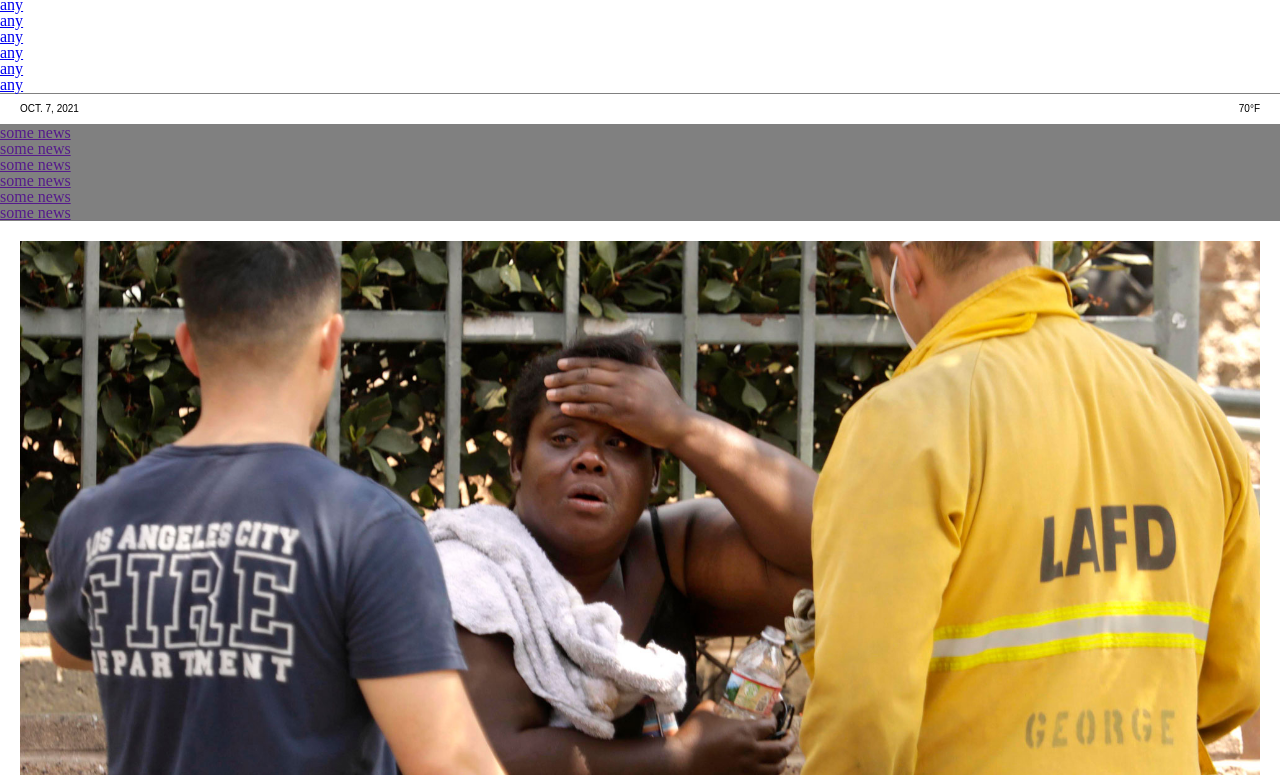
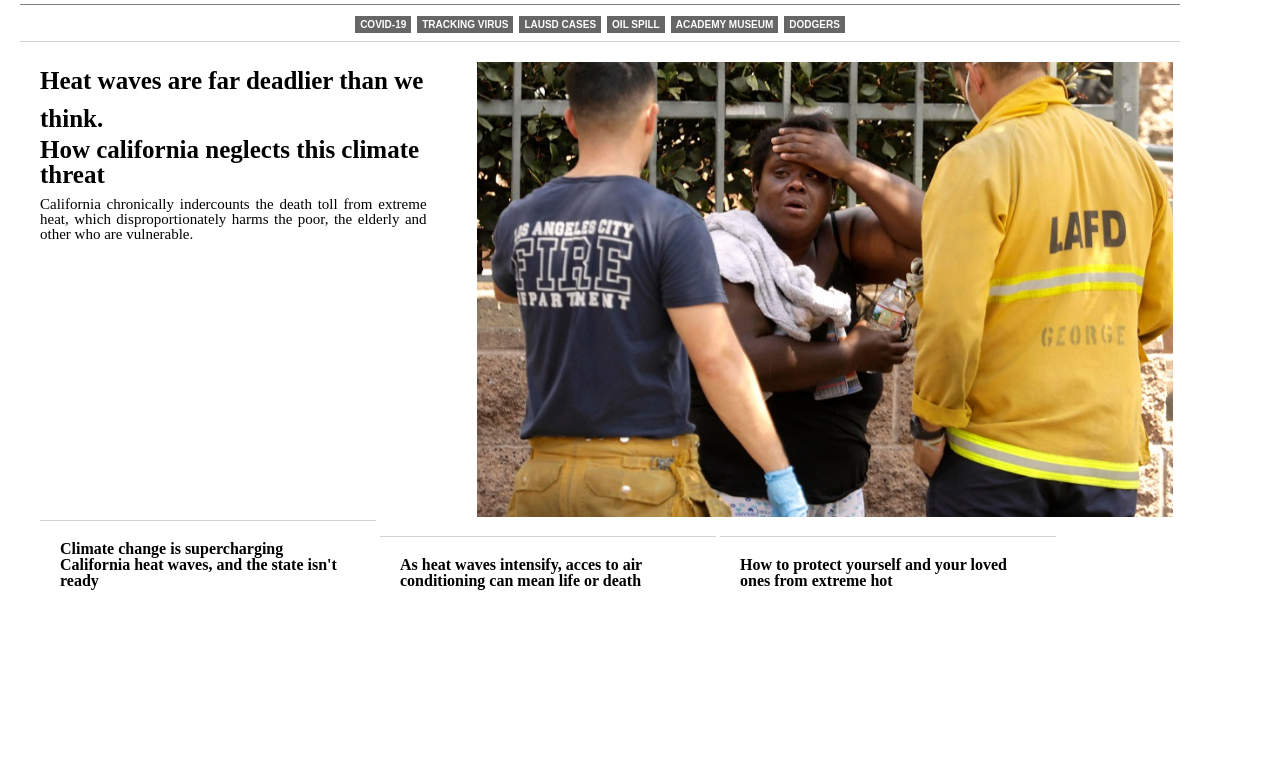
Before and after one commit to JamirMansilla/dosko-g-basd-2021-class-3, a plain HTML site: page latimes proyect/latimes.html in a window 1280 px wide. Shown: the part 81-856 px from the top of the page. After the commit the page ends 800 px from the top, so only its background shows below. Drawn offline with Linux system fonts and the light colour scheme.

Commit message:
html layout architecture 720 a 1199 with some styles

```diff
--- a/latimes proyect/css_stylesheets/styles720.css
+++ b/latimes proyect/css_stylesheets/styles720.css
@@ -1,7 +1,7 @@
 body{
     position: static;
     display: block;
-    background-color: blanchedalmond;
+    background-color: #fff;
     font-family: 'Times New Roman', Times, serif;
     font-size: 16px;
 
@@ -12,17 +12,36 @@ header{
     top: 0;
     background-color: #fff;
     font-size: 1em;
+    padding: 0px 20px;
 }
 header{
     display: flex;
     flex-direction: row;
     justify-content: space-between;
+    flex-wrap: nowrap;
+    border-bottom: gray thin solid;
 }
 header h1{
     font-family:'Times New Roman', 'serif';
     font-weight: bold;
     text-transform: capitalize;
     font-size: 2em;
+
+}
+.logoLAT{
+    display: block;
+    width:auto;
+    height: auto;
+}
+.loginIcon{
+    display: block;
+    width:auto;
+    height: auto;
+}
+.searchIcon{
+    display: block;
+    width:auto;
+    height: auto;
 }
 .dailyTime{
     display: flex;
@@ -53,18 +72,50 @@ article{
     background-color: #fff;
 
 }
-article .imageHeat{
+article .imageHeat1{
     display: block;
-    width: 100%;
+    min-width: 100%;
     height: auto;
 }
+.mainArticle h1{
+    font-size: 25px;
+    font-weight: 900;
+    color: #000;
+    text-align: left;
+    line-height: 1.5;
+    }
 
+.mainArticle .h2{
+    font-size: 25px;
+    font-weight: 900;
+    color: #000;
+    text-align: left;
+   margin-bottom: 10px;
+}
+.mainArticle{
+    font-size: 15px;
+    color: lightslategrey;
+    text-align: justify;
+    margin-bottom: 20px;
+}
 
-.newsLinks{
+.bottomBar li{
     background-color: #fff;
     height: 50px;
     padding: 20px;
     border-top: lightgray thin solid;
+
+}
+.bottomBar a{
+    color: #000;
+    list-style: none;
+    text-decoration: none;
+    font-weight: bold;
+}
+
+.bottomBar{
+    display:flex;
+
 }
 footer{
     background-color: black;
@@ -74,11 +125,20 @@ footer{
 }
 /* all the hidden elements below 720px*/
 
-@media screen and (max-width: 720px) {
+@media screen and (max-width: 719px) {
+    #sectionBurger{
+        display: none;
+    }
         .headerBurger ul{
         display: none;
     }
     .navBar{
+        display: none;
+    }
+    article .imageHeat2 {
+        display: none;
+    }
+    article .imageHeat3{
         display: none;
     }
     #hiddenNew{
--- a/latimes proyect/css_stylesheets/styles720to1199.css
+++ b/latimes proyect/css_stylesheets/styles720to1199.css
@@ -0,0 +1,81 @@
+@media only screen and (min-width: 720px) {
+    #daBurger{
+        display: none;
+    }
+    .headerBurger ul{
+        display: none;
+    }
+    .asideBar{
+        display: none;
+    }
+    article .imageHeat1 {
+        display: none;
+    }
+    article .imageHeat3{
+        display: none;
+    }
+    body{
+        padding: 0 100px 0 20px;
+    }
+
+
+    .navBar{
+        background-color: #fff;
+        border-bottom: lightgray thin solid;
+        padding: 10px 0px;
+    }
+    .navBar ul{
+        display: flex;
+        flex-direction: row;
+        justify-content: center;
+
+    }
+    .navBar a{
+        color: #fff;
+        font-size: 10px;
+        font-family: Arial, Helvetica, sans-serif;
+        background-color: #666;
+        padding: 3px 5px;
+        margin: 0px 3px;
+        text-decoration: none;
+        text-transform: uppercase;
+        font-weight: bolder;
+    }
+
+    article .imageHeat2{
+        display: inline-block;
+        width: 95%;
+        height: auto;
+        padding-left: 50px;
+    }
+
+    article{
+        display: flex;
+        flex-direction: row-reverse;
+        flex-wrap: nowrap;
+
+
+    }
+    article .mainArticle{
+        color: #000;
+        width: 40%;
+    }
+    .bottomBar{
+        display: flex;
+        flex-direction: row;
+    }
+    .bottomBar {
+        justify-content: center;
+        align-items: center;
+    }
+    .bottomBar li{
+        box-sizing: border-box;
+        display: inline-block;
+        width: 30%;
+    }
+    #hiddenNew{
+        box-sizing: border-box;
+        display: inline-block;
+        width: 30%;
+    }
+}
--- a/latimes proyect/latimes.html
+++ b/latimes proyect/latimes.html
@@ -6,13 +6,15 @@
     <meta name="viewport" content="width=device-width, initial-scale=1.0">
     <link rel="stylesheet" href="./css_stylesheets/reset.css">
     <link rel="stylesheet" href="./css_stylesheets/styles720.css">
+    <link rel="stylesheet" href="./css_stylesheets/styles720to1199.css">
     <title>News from California, the nation and world - Los Angeles Times</title>
 </head>
 <body>
     <header>
         <div class="headerBurger">
             <div>
-                <img src="./ImagesLaTimes/burger.png" alt="burgerIcon">
+                <img id= "daBurger" src="./ImagesLaTimes/burger.png" alt="burgerIcon">
+                <img id= "sectionBurger" src="./ImagesLaTimes/simpleBurger.png" alt="burger section">
             </div>
             <ul>
                 <li><a href="#">any</a></li>
@@ -27,13 +29,13 @@
             </ul>
         </div>
         <div>
-            <img src="./ImagesLaTimes/logo.png" alt="logoLATimes">
+            <img class="logoLAT" src="./ImagesLaTimes/logo.png" alt="logoLATimes">
         </div>
         <div>
-            <img src="./ImagesLaTimes/logIn.png" alt="logIn">
+            <img class= "loginIcon" src="./ImagesLaTimes/logIn.png" alt="logIn">
         </div>
         <div>
-            <img src="./ImagesLaTimes/searchIcon.png" alt="searchIcon">
+            <img class= "searchIcon" src="./ImagesLaTimes/searchIcon.png" alt="searchIcon">
         </div>
     </header>
     <div class="dailyTime">
@@ -42,39 +44,49 @@
     </div>
     <div class="navBar">
         <ul>
-            <li><a href="">some news</a></li>
-            <li><a href="">some news</a></li>
-            <li><a href="">some news</a></li>
-            <li><a href="">some news</a></li>
-            <li><a href="">some news</a></li>
-            <li><a href="">some news</a></li>
+            <li><a href="#">covid-19</a></li>
+            <li><a href="#">tracking virus</a></li>
+            <li><a href="#">lausd cases</a></li>
+            <li><a href="#">oil spill</a></li>
+            <li><a href="#">academy museum</a></li>
+            <li><a href="#">dodgers</a></li>
         </ul>
     </div>
     <main>
         <article>
-           <img class="imageHeat" src="./ImagesLaTimes/heatImg.jpg" alt="a men suffering the heat">
+            <div>
+                <img class="imageHeat1" src="./ImagesLaTimes/heatImg 400x200.jpg" alt="a men suffering the heatsmall">
+            </div>
+            <div>
+                <img class= "imageHeat2" src="./ImagesLaTimes/heatImg 800x600.jpg" alt="a men suffering the heatmedium">
+            </div>
+            <div>
+                <img class="imageHeat3" src="./ImagesLaTimes/heatImg.jpg" alt="a men suffering the heatfull">
+            </div>
             <div class="mainArticle">
                 <h1>
-                        Heat waves are far deadlier than we think.
+                    Heat waves are far deadlier than we think.
                 </h1>
-                <h2>
+                <h2 class="h2">
                     How california neglects this climate threat
                 </h2>
-                <p>
-                    Lorem ipsum dolor sit amet, consectetur adipisicing elit. Ab expedita perferendis praesentium molestiae quis dolore similique labore accusamus nemo at. Magnam illum at, minima tempora dicta sed officiis nisi ratione voluptas distinctio animi, vitae facere error aspernatur obcaecati! Optio repellat illum maiores autem nemo possimus, nesciunt delectus quod nulla laudantium.
+                <p class="paragrph">
+                    California chronically indercounts the death toll from extreme heat, which disproportionately harms the poor, the elderly and other who are vulnerable.
                 </p>
             </div>
         </article>
-       <div>
-            <div class="newsLinks">
-                <a href="#">new1</a>
-            </div>
-            <div class="newsLinks">
-                <a href="#">new2</a>
-            </div>
-            <div id= "hiddenNew" class="newsLinks">
-                <a href="#">new3</a>
-            </div>
+       <div class="bottomBar">
+           <ul>
+                <li>
+                    <a href="#">Climate change is supercharging California heat waves, and the state isn't ready</a>
+                </li>
+                <li>
+                    <a href="#">As heat waves intensify, acces to air conditioning can mean life or death</a>
+                </li>
+                <li id= "hiddenNew">
+                    <a href="#">How to protect yourself and your loved ones from extreme hot</a>
+                </li>
+            </ul>
        </div>
        <div class="asideBar">
             <ul>
```
Also changed, not shown: latimes proyect/ImagesLaTimes/heatImg 400x200.jpg (added), latimes proyect/ImagesLaTimes/heatImg 800x600.jpg (added), latimes proyect/ImagesLaTimes/simpleBurger.png (added), 1 other file. Lines whose indentation alone changed are shown as unchanged.
